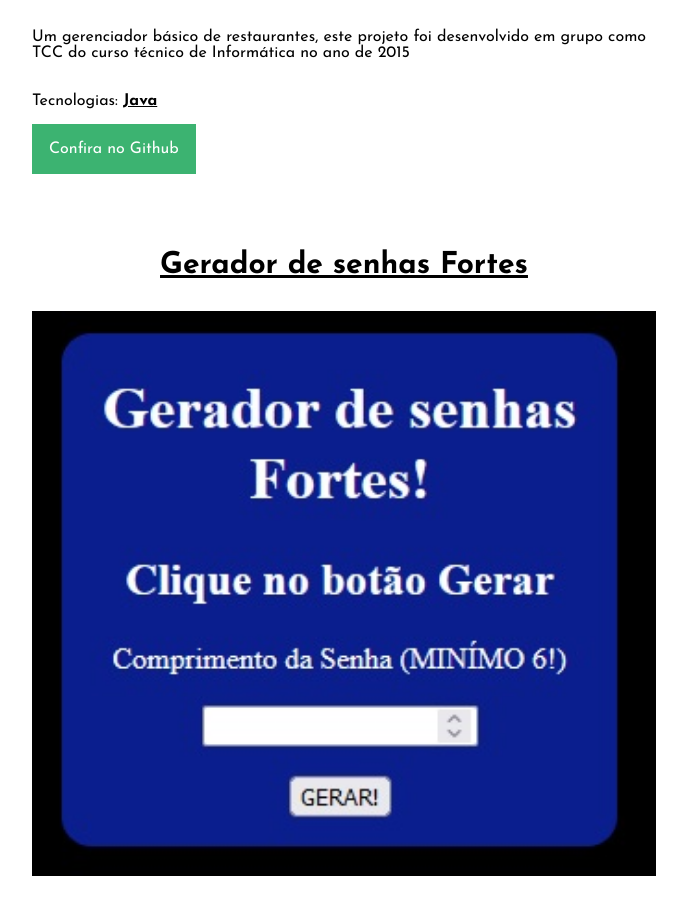
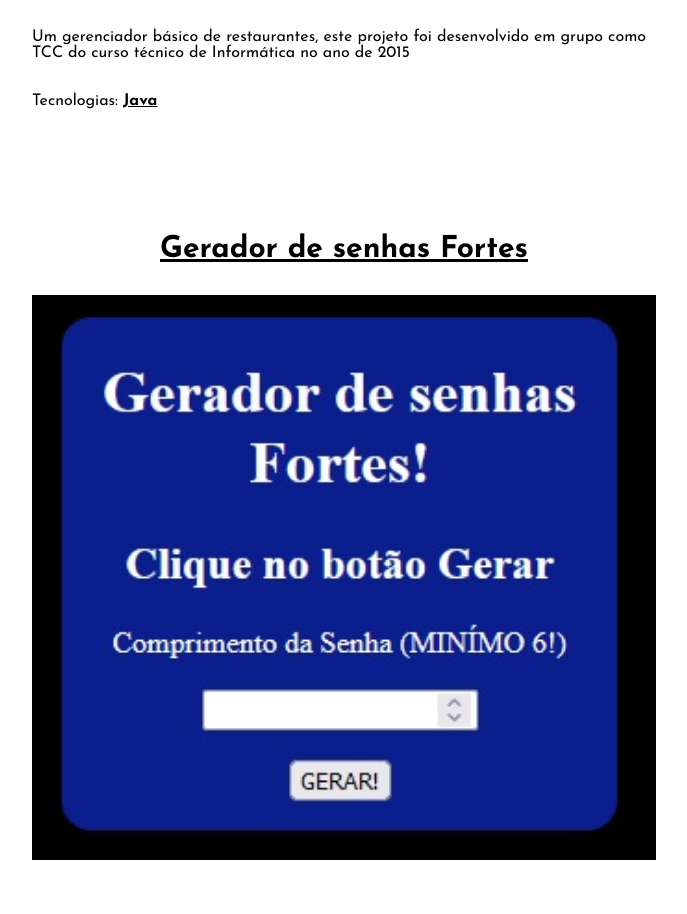
Before and after one commit to marcelo-belotto/portfolio, a plain HTML site: page index.html in a window 1280 px wide. Shown: the part 2265-3179 px from the top of the page, without its empty margins (296-983 px from the left). Drawn offline with nearby package versions, Linux system fonts and the light colour scheme.

Commit message:
removido link para projeto privado

```diff
--- a/index.html
+++ b/index.html
@@ -87,7 +87,6 @@
 
       <p class="container__projetos--texto">Um gerenciador básico de restaurantes, este projeto foi desenvolvido em grupo como TCC do curso técnico de Informática no ano de 2015</p>
       <p class="container__projetos--texto">Tecnologias: <strong>Java</strong></p>
-      <a href="https://github.com/marcelo-belotto/tcc-senai-2015.git" class="container__projetos--link">Confira no Github</a>
     </div>
 
     <div class="container__projetos">
```
